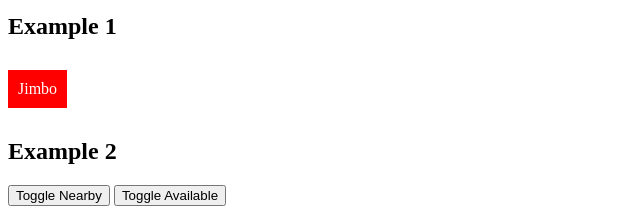
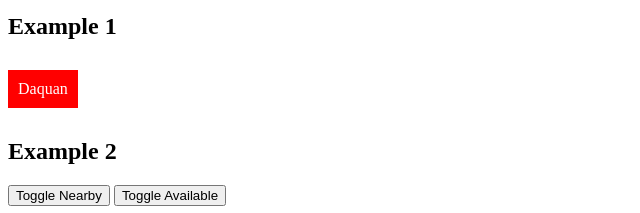
Before and after one commit to cjewell47/Vuejs, a plain HTML site: page vue-js-playlist/index.html in a window 1280 px wide. Shown: the part 1128-1341 px from the top of the page, 0-640 px from the left. Drawn offline with nearby package versions, Linux system fonts and the light colour scheme.

Commit message:
video 10 done

```diff
--- a/vue-js-playlist/index.html
+++ b/vue-js-playlist/index.html
@@ -42,7 +42,7 @@
       <h1>Dynamic CSS</h1>
       <h2>Example 1</h2>
       <div v-on:click="available = !available" v-bind:class="{available: available}">
-        <span>Jimbo</span>
+        <span>Daquan</span>
       </div>
       <h2>Example 2</h2>
       <button v-on:click="nearby = !nearby">Toggle Nearby</button>
```
